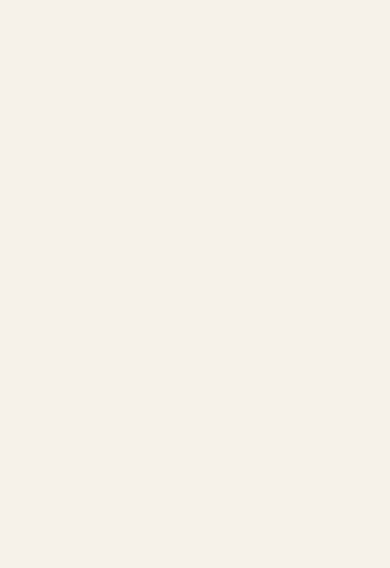
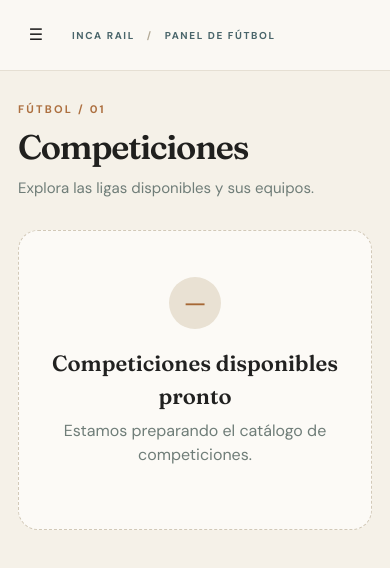
Before and after one commit to nicolasfromerom/prueba-tecnica-football, a Vue app in the folder inca-rail-sdd/frontend/: page /competitions in a window 390 px wide. Before the commit this address had no page. Shown: the top 568 px of the page. Built offline with nearby package versions, Linux system fonts and the light colour scheme.

Commit message:
feat(frontend-ui): implement responsive layout
Refs: FRONTEND-02

```diff
--- a/inca-rail-sdd/frontend/src/App.vue
+++ b/inca-rail-sdd/frontend/src/App.vue
@@ -1,5 +1,13 @@
+<script setup lang="ts">
+import { useRoute } from 'vue-router'
+import AppShell from './app/AppShell.vue'
+
+const route = useRoute()
+</script>
+
 <template>
   <v-app>
-    <RouterView />
+    <RouterView v-if="route.path === '/login'" />
+    <AppShell v-else />
   </v-app>
 </template>
--- /dev/null
+++ b/inca-rail-sdd/frontend/src/app/AppShell.vue
@@ -0,0 +1,51 @@
+<script setup lang="ts">
+import { computed, ref } from 'vue'
+import { useDisplay } from 'vuetify'
+
+const { smAndDown } = useDisplay()
+const drawer = ref(true)
+const mobile = computed(() => smAndDown.value)
+
+const sections = [
+  { title: 'Competiciones', to: '/competitions', mark: '01' },
+  { title: 'Equipos', to: '/teams', mark: '02' },
+  { title: 'Jugadores', to: '/players', mark: '03' },
+  { title: 'Usuarios', to: '/users', mark: '04' },
+  { title: 'Roles', to: '/roles', mark: '05' },
+  { title: 'Permisos', to: '/permissions', mark: '06' },
+]
+</script>
+
+<template>
+  <v-navigation-drawer
+    v-model="drawer"
+    :permanent="!mobile"
+    :temporary="mobile"
+    width="272"
+    class="app-sidebar"
+  >
+    <div class="sidebar-brand">
+      <span class="brand-emblem">IR</span>
+      <span><strong>Inca Rail</strong><small>Football desk</small></span>
+    </div>
+    <div class="sidebar-caption">EXPLORAR</div>
+    <v-list nav density="comfortable" class="sidebar-nav">
+      <v-list-item v-for="item in sections" :key="item.to" :to="item.to" rounded="lg">
+        <template #prepend><span class="nav-mark">{{ item.mark }}</span></template>
+        <v-list-item-title>{{ item.title }}</v-list-item-title>
+      </v-list-item>
+    </v-list>
+    <div class="sidebar-foot">Datos de fútbol en un solo lugar.</div>
+  </v-navigation-drawer>
+
+  <v-app-bar flat class="app-topbar" height="70">
+    <v-btn v-if="mobile" variant="text" aria-label="Abrir menú" @click="drawer = !drawer">☰</v-btn>
+    <span class="topbar-context">INCA RAIL <span>/</span> PANEL DE FÚTBOL</span>
+    <v-spacer />
+    <span class="topbar-tag">TEMPORADA ACTUAL</span>
+  </v-app-bar>
+
+  <v-main class="app-main">
+    <div class="page-container"><RouterView /></div>
+  </v-main>
+</template>
--- a/inca-rail-sdd/frontend/src/app/router.ts
+++ b/inca-rail-sdd/frontend/src/app/router.ts
@@ -5,6 +5,7 @@ const router = createRouter({
   routes: [
     { path: '/', redirect: '/login' },
     { path: '/login', component: () => import('../modules/auth/presentation/LoginPage.vue') },
+    { path: '/competitions', component: () => import('../modules/competitions/presentation/CompetitionsPage.vue') },
   ],
 })
 
--- /dev/null
+++ b/inca-rail-sdd/frontend/src/modules/competitions/presentation/CompetitionsPage.vue
@@ -0,0 +1,10 @@
+<script setup lang="ts">
+import StatePanel from '../../../shared/presentation/StatePanel.vue'
+</script>
+
+<template>
+  <div class="page-heading">
+    <div><span class="eyebrow">FÚTBOL / 01</span><h1>Competiciones</h1><p>Explora las ligas disponibles y sus equipos.</p></div>
+  </div>
+  <StatePanel kind="empty" title="Competiciones disponibles pronto" message="Estamos preparando el catálogo de competiciones." />
+</template>
--- /dev/null
+++ b/inca-rail-sdd/frontend/src/shared/presentation/StatePanel.vue
@@ -0,0 +1,17 @@
+<script setup lang="ts">
+defineProps<{
+  kind: 'loading' | 'empty' | 'error'
+  title?: string
+  message?: string
+}>()
+</script>
+
+<template>
+  <div class="state-panel" role="status">
+    <v-progress-circular v-if="kind === 'loading'" indeterminate color="primary" size="34" />
+    <span v-else class="state-panel__symbol" aria-hidden="true">{{ kind === 'error' ? '!' : '—' }}</span>
+    <h3>{{ title ?? (kind === 'loading' ? 'Cargando información' : kind === 'error' ? 'No pudimos cargar estos datos' : 'Todavía no hay datos') }}</h3>
+    <p v-if="message">{{ message }}</p>
+    <slot />
+  </div>
+</template>
--- a/inca-rail-sdd/frontend/src/style.css
+++ b/inca-rail-sdd/frontend/src/style.css
@@ -10,3 +10,36 @@
 body { margin: 0; }
 h1, h2, h3 { font-family: 'Fraunces', Georgia, serif; }
 .placeholder-page { min-height: 100vh; display: grid; place-content: center; text-align: center; }
+
+.app-sidebar { background: #173f47 !important; color: #e8efec !important; border: 0 !important; }
+.sidebar-brand { display: flex; align-items: center; gap: 14px; padding: 30px 22px 36px; }
+.brand-emblem { display: grid; place-items: center; width: 42px; height: 42px; border: 1px solid #b8a078; border-radius: 12px; color: #d5bd92; font-family: 'Fraunces', Georgia, serif; font-size: 19px; }
+.sidebar-brand strong { display: block; font-family: 'Fraunces', Georgia, serif; font-size: 23px; font-weight: 600; line-height: 1; }
+.sidebar-brand small { display: block; margin-top: 5px; color: #a8c1bd; font-size: 10px; letter-spacing: .18em; text-transform: uppercase; }
+.sidebar-caption { padding: 0 24px 10px; color: #8fb0a9; font-size: 10px; font-weight: 700; letter-spacing: .18em; }
+.sidebar-nav { padding: 0 12px !important; }
+.sidebar-nav .v-list-item { color: #d5e5e1; margin: 3px 0; min-height: 48px; }
+.sidebar-nav .v-list-item--active { background: #2d5960; color: white; }
+.nav-mark { font-size: 11px; letter-spacing: .08em; color: #b8a078; margin-right: 18px; }
+.sidebar-foot { position: absolute; bottom: 24px; left: 24px; right: 24px; color: #99b5ae; border-top: 1px solid #3a6267; padding-top: 20px; font-size: 12px; line-height: 1.5; }
+.app-topbar { background: #faf8f3 !important; border-bottom: 1px solid #e5dfd3 !important; }
+.topbar-context { margin-left: 30px; color: #49656a; font-size: 11px; font-weight: 700; letter-spacing: .16em; }
+.topbar-context span { margin: 0 8px; color: #b3aa96; }
+.topbar-tag { margin-right: 32px; color: #a66835; border: 1px solid #d8c7af; border-radius: 99px; padding: 7px 12px; font-size: 10px; font-weight: 700; letter-spacing: .12em; }
+.app-main { background: #f5f1e8; min-height: 100vh; }
+.page-container { max-width: 1400px; margin: 0 auto; padding: 42px 48px 80px; }
+.page-heading { display: flex; align-items: end; justify-content: space-between; gap: 20px; margin-bottom: 30px; }
+.page-heading h1 { font-size: clamp(34px, 3vw, 48px); font-weight: 600; letter-spacing: -.035em; line-height: 1.15; margin: 8px 0 10px; }
+.page-heading p { color: #6f7d78; font-size: 15px; margin: 0; }
+.eyebrow { color: #ad7040; font-size: 11px; font-weight: 700; letter-spacing: .2em; }
+.state-panel { display: flex; flex-direction: column; align-items: center; justify-content: center; min-height: 300px; padding: 32px; border: 1px dashed #d2c9b8; border-radius: 20px; background: #fcfaf6; text-align: center; }
+.state-panel__symbol { display: grid; place-items: center; width: 52px; height: 52px; border-radius: 50%; background: #e9e1d3; color: #a66835; font-size: 26px; }
+.state-panel h3 { font-size: 22px; margin: 18px 0 6px; }
+.state-panel p { max-width: 440px; color: #6f7d78; line-height: 1.5; margin: 0 0 15px; }
+
+@media (max-width: 800px) {
+  .page-container { padding: 26px 18px 64px; }
+  .topbar-context { margin-left: 4px; font-size: 10px; }
+  .topbar-tag { display: none; }
+  .page-heading { align-items: start; flex-direction: column; }
+}
```
